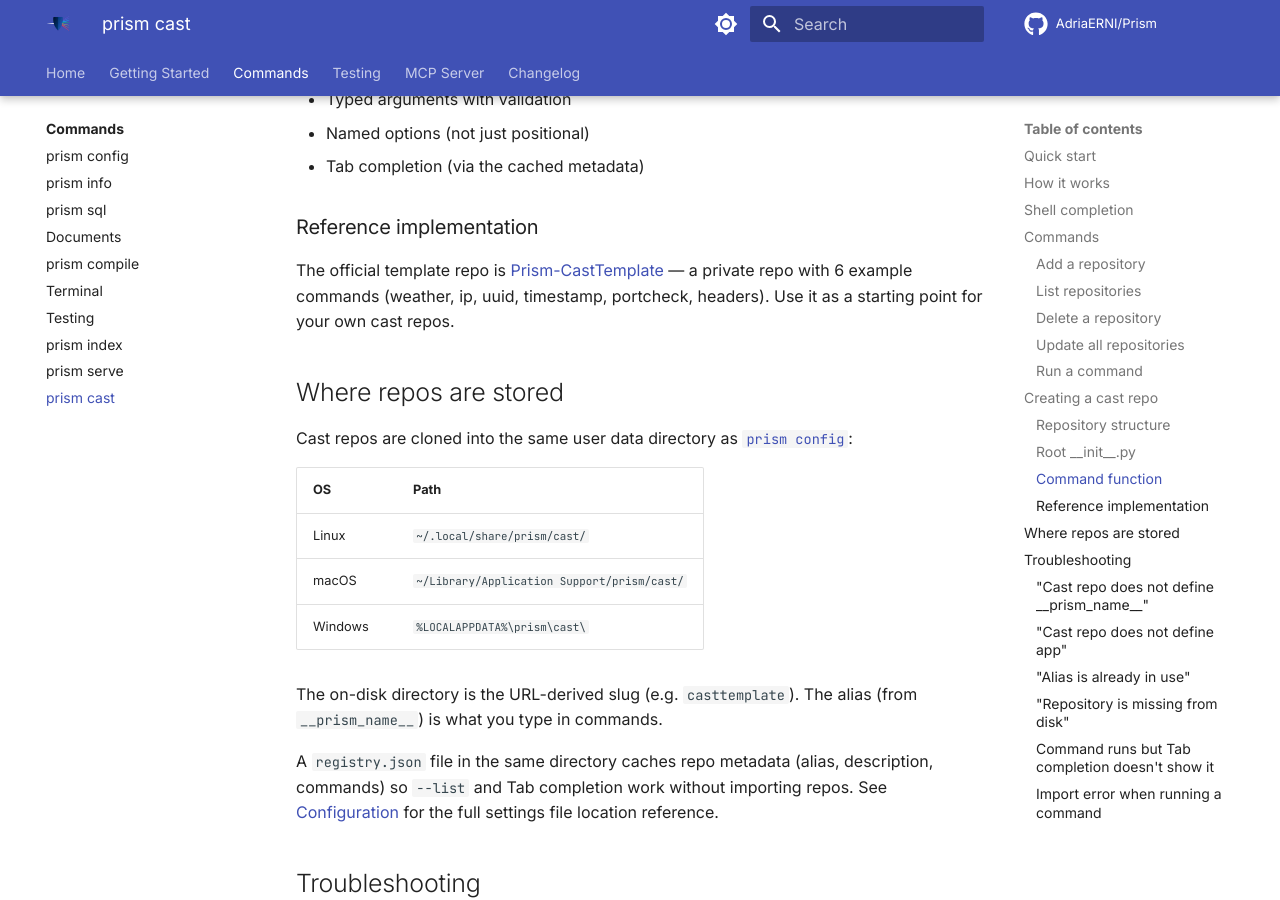
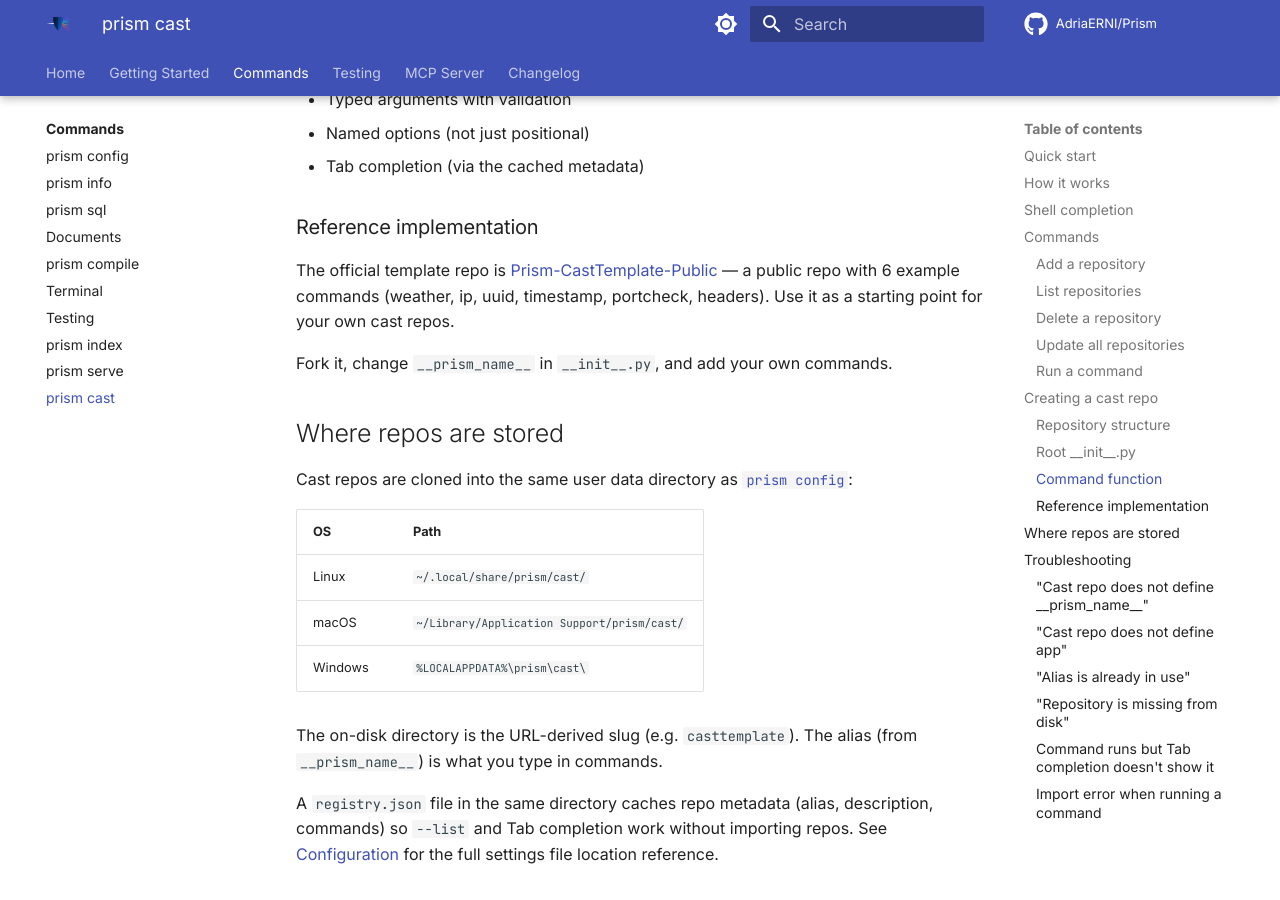
Before and after one commit to AdriaERNI/Prism, an MkDocs documentation site: the page built from docs/commands/cast.md, in a window 1280 px wide and 900 px high, scrolled down 4537 px. Built offline with MkDocs 1.6.1 and Material for MkDocs 9.7.7, drawn with Linux system fonts in a browser that asks for light colours; comment, search, counter and statistics services are not loaded; some of the changed text lies outside the part shown.

Commit message:
feat: add Prism logo icons to Windows builds + minimal installer (#37)
* feat: add Prism logo icons to Windows builds + minimal installer

PyInstaller:
- Added --icon logo.ico to the build command (embeds the Prism logo
  in the .exe file icon and taskbar)
- Added --windowed flag for cleaner console handling

Inno Setup (prism.iss):
- New script at repo root (replaced vagrant/prism.iss)
- SetupIconFile: installer .exe uses the Prism logo
- UninstallDisplayIcon: uninstaller shows the Prism logo
- WizardImageFile + WizardSmallImageFile: custom sidebar + header
  images with the Prism logo
- DisableProgramGroupPage + no [Icons] section: no Start Menu
  shortcuts (Prism is a CLI tool, accessed via PATH)
- DisableWelcomePage: skip the welcome screen
- Minimal wizard: just destination folder + install + done
- LZMA2 ultra compression for smaller installer size
- Full version info (publisher, URL, copyright)

Build workflow:
- Added 'Copy installer assets' step before ISCC compilation
- Icons and .iss are copied to dist/ for the Inno Setup compiler
- Removed the old vagrant/prism.iss path replacement hack

New assets:
- logo.ico: multi-resolution ICO (16-256px, 6 sizes) generated from
  logo.svg
- docs/assets/wizard-header.bmp: 164x314 Inno Setup header image
- docs/assets/wizard-sidebar.bmp: 497x314 Inno Setup sidebar image
- docs/assets/logo-256.png: 256x256 PNG for documentation use

* fix: proper Inno Setup wizard images + remove --windowed flag

Regenerated wizard-sidebar.bmp (497x314) and wizard-header.bmp (164x314):
- Dark navy background (#00122C) matching the Prism shield color
- Logo centered and sized to fill the panel edge-to-edge
- No more white gaps / floating logo
- 24-bit BMP (no alpha) — Inno Setup compatible

Removed --windowed from PyInstaller — Prism is a CLI tool, not a GUI app.
The --windowed flag suppresses the console window which is wrong for a
terminal-first tool.

* docs: update cast template repo URL to public repo

Reference the public Prism-CastTemplate-Public repo instead of the
ghosted private one. Added fork instructions.

````diff
--- a/docs/commands/cast.md
+++ b/docs/commands/cast.md
@@ -10,8 +10,8 @@ installing any packages.
 ## Quick start
 
 ```bash
-# Add the official template repo (private — requires GitHub access)
-prism cast --add https://github.com/AdriaERNI/Prism-CastTemplate.git
+# Add the official template repo
+prism cast --add https://github.com/AdriaERNI/Prism-CastTemplate-Public.git
 
 # List registered repos
 prism cast --list
@@ -246,9 +246,11 @@ Each command automatically gets:
 ### Reference implementation
 
 The official template repo is
-[Prism-CastTemplate](https://github.com/AdriaERNI/Prism-CastTemplate) — a
-private repo with 6 example commands (weather, ip, uuid, timestamp,
+[Prism-CastTemplate-Public](https://github.com/AdriaERNI/Prism-CastTemplate-Public) — a
+public repo with 6 example commands (weather, ip, uuid, timestamp,
 portcheck, headers). Use it as a starting point for your own cast repos.
+
+Fork it, change `__prism_name__` in `__init__.py`, and add your own commands.
 
 ## Where repos are stored
 
````
Also changed, not shown: docs/getting-started/installation.md (+4 -3 lines), docs/assets/logo-256.png (added), docs/assets/wizard-header.bmp (added), docs/assets/wizard-sidebar.bmp (added), logo.ico (added), 3 other files.
